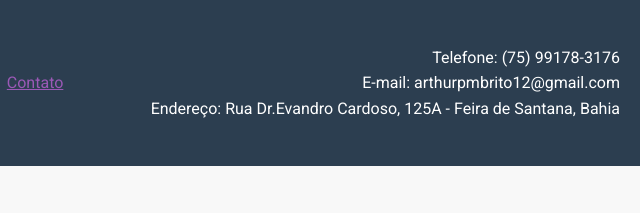
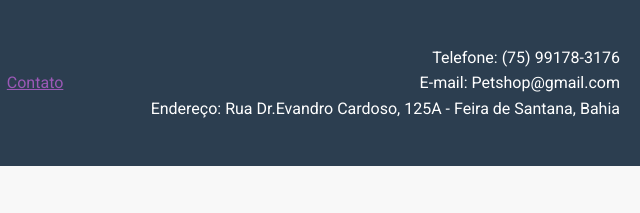
Before and after one commit to ArthurPach/Petshop, a plain HTML site: page index.html in a window 1280 px wide. Shown: the top 213 px of the page, 640-1280 px from the left. Drawn offline with Linux system fonts and the light colour scheme.

Commit message:
Update index.html

```diff
--- a/index.html
+++ b/index.html
@@ -92,7 +92,7 @@
     </nav>
     <div class="contact-info">
         <p>Telefone: (75) 99178-3176</p>
-        <p>E-mail: arthurpmbrito12@gmail.com</p>
+        <p>E-mail: Petshop@gmail.com</p>
         <p>Endereço: Rua Dr.Evandro Cardoso, 125A - Feira de Santana, Bahia</p>
     </div>
 </header>
```
